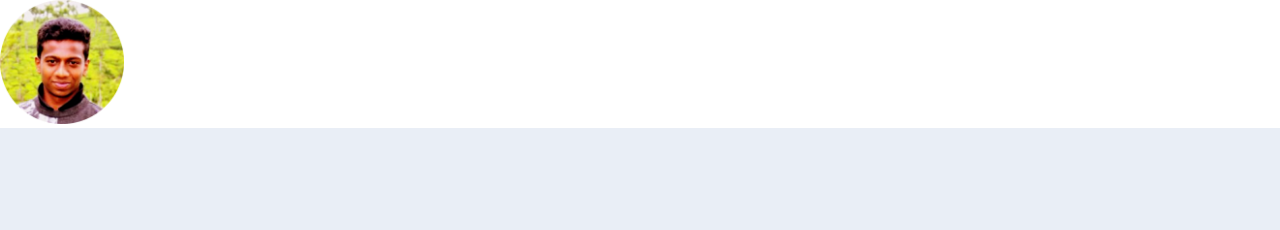
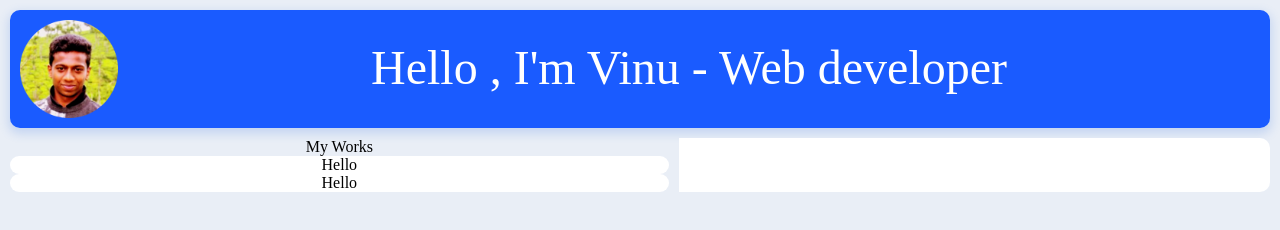
Before and after one commit to Prade6/Workplace, a plain HTML site: page index.html in a window 1280 px wide. Drawn offline with Linux system fonts and the light colour scheme.

Commit message:
My works div created

```diff
--- a/index.html
+++ b/index.html
@@ -6,7 +6,22 @@
     </head>
     <body>
         <header>
-            <img src="./Vinu.png" width="124px" height="124px">
+            <img src="./Vinu.png" width="98px" height="98px">
+            <label class="heading" >Hello , I'm Vinu - Web developer</label>
         </header>
+        <div class="main-container">
+            <div class="my-works">
+                <label>My Works</label>
+                <div>
+                    <label>Hello</label>
+                </div>
+                <div>
+                        <label>Hello</label>
+                    </div>
+            </div>
+            <div class="my-skills">
+
+            </div>
+        </div>
     </body>
 </html>
--- a/stylesheet-index.css
+++ b/stylesheet-index.css
@@ -4,5 +4,41 @@ body{
     background-color: #e9eef6;
 }
 header{
+    background-color: #1a5bff;;
+    margin: 10px 10px 10px 10px;
+    border-radius: 10px;
+    padding: 10px 10px 10px 10px;
+    display: flex;
+    box-shadow: 0 4px 10px 2px rgba(70, 129, 227, 0.21);
+}
+.heading{
+    color: #fff;
+    font-size: 3em;
+    margin: 0 auto;
+    margin-top: 20px;
+}
+.main-container{
+    background-color: transparent;
+    margin: 10px 10px 10px 10px;
+    display: grid;
+    grid-gap: 10px;
+    grid-template-areas: "a  b";
+    height: auto;
+}
+.my-works{
+    background-color: transparent;
+    text-align: center;
+    grid-template-areas: "a a";
+    grid-area: a;
+    grid-auto-columns: 200px;
+}
+.my-works div{
+    background-color:  #fff;
+    border-radius: 10px;
+}
+.my-skills{
     background-color: #fff;
+    grid-area: b;
+    border-top-right-radius: 10px;
+    border-bottom-right-radius: 10px;
 }
```
